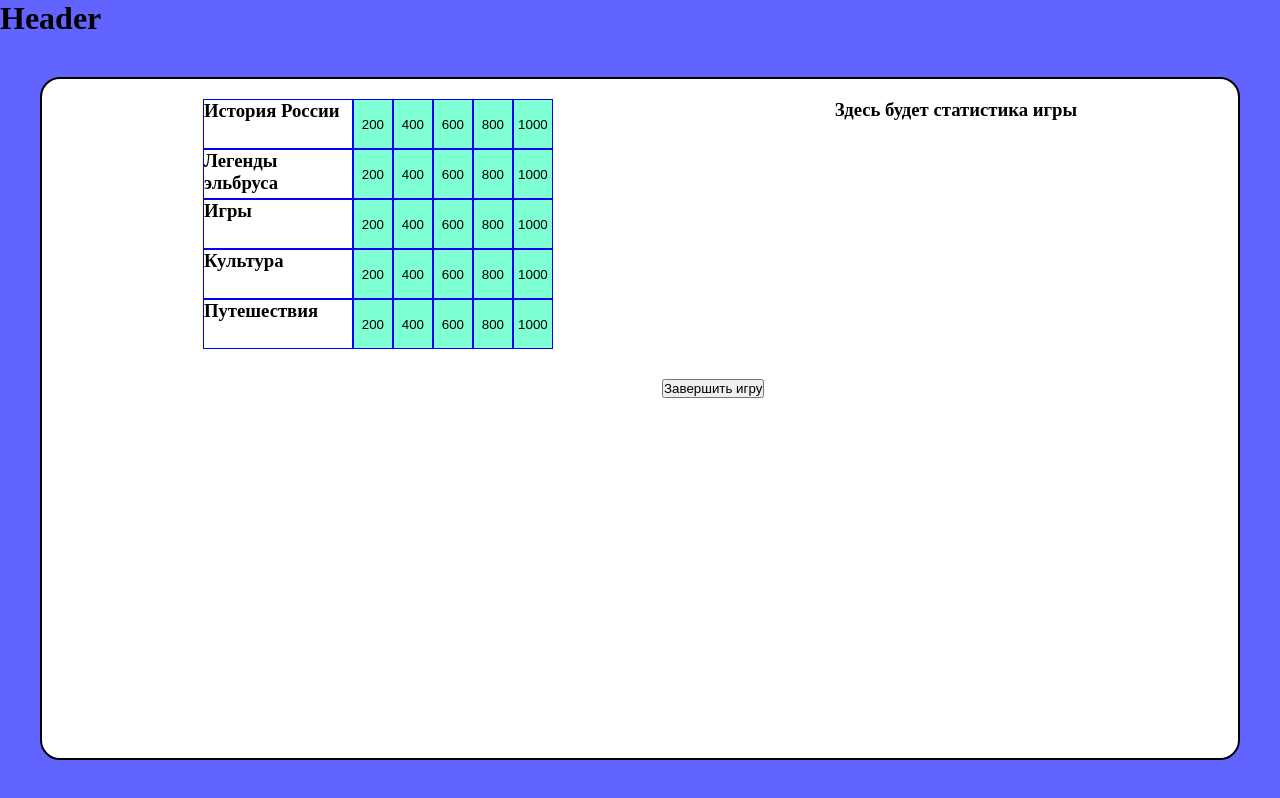
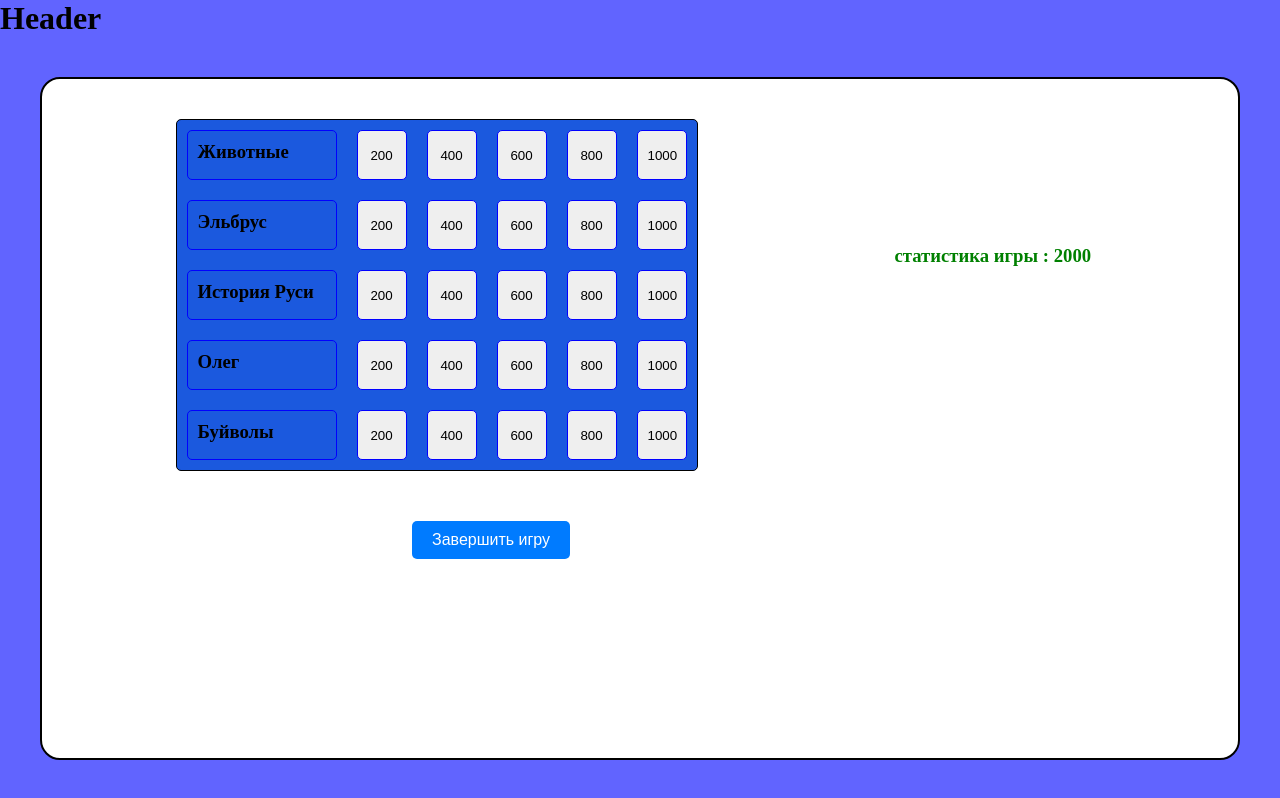
Before and after one commit to knight-artemis/Flash-Cards, a React (Vite) app in the folder client/: page /game in a window 1280 px wide. Built offline with nearby package versions, Linux system fonts and the light colour scheme.

Commit message:
kolya gamePage2

```diff
--- a/client/src/pages/GamePage/Game.module.css
+++ b/client/src/pages/GamePage/Game.module.css
@@ -1,28 +1,63 @@
 .question {
     border: 1px solid blue;
+    border-radius: 5px;
     width: 150px;
     height: 50px;
+    margin: 10px;
+    padding: 10px;
+}
+
+.for_game {
+    border: 1px solid black;
+    border-radius: 5px;
+    background-color: rgb(27, 89, 222);
 }
 
 .price {
     border: 1px solid blue;
-    width: 40px;
+    border-radius: 5px;
+    width: 50px;
     height: 50px;
-    background-color: aquamarine;
+    margin: 10px;
+    padding: 10px;
+
 }
 
 .row {
     display: flex;
     flex-direction: row;
+    justify-content: center;
 }
 
 .game {
     display: flex;
     justify-content: space-around;
+    align-items: center;
+    margin: 10px;
+    padding: 10px;
 }
 
 .button {
     margin-top: 30px;
-    margin-left: 600px;
+    margin-left: 350px;
+    padding: 10px 20px;
+    background-color: #007bff;
+    color: white;
+    border: none;
+    border-radius: 5px;
+    font-size: 16px;
+    cursor: pointer;
+    transition: background-color 0.3s, color 0.3s;
+}
 
+.button:hover {
+    background-color: #0056b3;
 }
+
+.state {
+    width: 200px;
+    height: 200px;
+    margin: 10px;
+    padding-top: 50px;
+    color: green;
+}
--- a/client/src/pages/GamePage/GamePage.tsx
+++ b/client/src/pages/GamePage/GamePage.tsx
@@ -5,47 +5,216 @@ import styles from "./Game.module.css";
 export default function GamePage() {
   const themes = [
     {
-      name: "История России",
-      price: [200, 400, 600, 800, 1000],
+      title: "Животные",
+      cards: [
+        {
+          themeId: 1,
+          answer: "жеребец",
+          question:
+            "Какое животное является символом долголетия в китайской культуре?",
+          points: 200,
+        },
+        {
+          themeId: 1,
+          answer: "гепард",
+          question: "Как называется самое быстрое сухопутное животное?",
+          points: 400,
+        },
+        {
+          themeId: 1,
+          answer: "лев",
+          question: "Какой вид крупных кошачьих обычно охотится на слонов?",
+          points: 600,
+        },
+        {
+          themeId: 1,
+          answer: "медведь",
+          question: "Какое животное является национальным символом России??",
+          points: 800,
+        },
+        {
+          themeId: 1,
+          answer: "песец",
+          question: "Как называется наименьшая из кошачьих диких кошек?",
+          points: 1000,
+        },
+      ],
     },
     {
-      name: "Легенды эльбруса",
-      price: [200, 400, 600, 800, 1000],
+      title: "Эльбрус",
+      cards: [
+        {
+          themeId: 2,
+          answer: "5642",
+          question: "Какая высота Эльбруса, самой высокой горы в России?",
+          points: 200,
+        },
+        {
+          themeId: 2,
+          answer: "кавказский хребет",
+          question: "Какой хребет Кавказских гор проходит через Эльбрус?",
+          points: 400,
+        },
+        {
+          themeId: 2,
+          answer: "восточный и западный",
+          question: "Как называется северный и южный пик Эльбруса?",
+          points: 600,
+        },
+        {
+          themeId: 2,
+          answer: "кабардино-балкария",
+          question: "В каком регионе находится гора Эльбрус?",
+          points: 800,
+        },
+        {
+          themeId: 2,
+          answer: "спящий вулкан",
+          question:
+            "Какой тип вулканического комплекса представляет собой Эльбрус?",
+          points: 1000,
+        },
+      ],
     },
     {
-      name: "Игры",
-      price: [200, 400, 600, 800, 1000],
+      title: "История Руси",
+      cards: [
+        {
+          themeId: 2,
+          answer: "5642",
+          question: "Какая высота Эльбруса, самой высокой горы в России?",
+          points: 200,
+        },
+        {
+          themeId: 2,
+          answer: "кавказский хребет",
+          question: "Какой хребет Кавказских гор проходит через Эльбрус?",
+          points: 400,
+        },
+        {
+          themeId: 2,
+          answer: "восточный и западный",
+          question: "Как называется северный и южный пик Эльбруса?",
+          points: 600,
+        },
+        {
+          themeId: 2,
+          answer: "кабардино-балкария",
+          question: "В каком регионе находится гора Эльбрус?",
+          points: 800,
+        },
+        {
+          themeId: 2,
+          answer: "спящий вулкан",
+          question:
+            "Какой тип вулканического комплекса представляет собой Эльбрус?",
+          points: 1000,
+        },
+      ],
     },
     {
-      name: "Культура",
-      price: [200, 400, 600, 800, 1000],
+      title: "Олег",
+      cards: [
+        {
+          themeId: 2,
+          answer: "5642",
+          question: "Какая высота Эльбруса, самой высокой горы в России?",
+          points: 200,
+        },
+        {
+          themeId: 2,
+          answer: "кавказский хребет",
+          question: "Какой хребет Кавказских гор проходит через Эльбрус?",
+          points: 400,
+        },
+        {
+          themeId: 2,
+          answer: "восточный и западный",
+          question: "Как называется северный и южный пик Эльбруса?",
+          points: 600,
+        },
+        {
+          themeId: 2,
+          answer: "кабардино-балкария",
+          question: "В каком регионе находится гора Эльбрус?",
+          points: 800,
+        },
+        {
+          themeId: 2,
+          answer: "спящий вулкан",
+          question:
+            "Какой тип вулканического комплекса представляет собой Эльбрус?",
+          points: 1000,
+        },
+      ],
     },
     {
-      name: "Путешествия",
-      price: [200, 400, 600, 800, 1000],
+      title: "Буйволы",
+      cards: [
+        {
+          themeId: 2,
+          answer: "5642",
+          question: "Какая высота Эльбруса, самой высокой горы в России?",
+          points: 200,
+        },
+        {
+          themeId: 2,
+          answer: "кавказский хребет",
+          question: "Какой хребет Кавказских гор проходит через Эльбрус?",
+          points: 400,
+        },
+        {
+          themeId: 2,
+          answer: "восточный и западный",
+          question: "Как называется северный и южный пик Эльбруса?",
+          points: 600,
+        },
+        {
+          themeId: 2,
+          answer: "кабардино-балкария",
+          question: "В каком регионе находится гора Эльбрус?",
+          points: 800,
+        },
+        {
+          themeId: 2,
+          answer: "спящий вулкан",
+          question:
+            "Какой тип вулканического комплекса представляет собой Эльбрус?",
+          points: 1000,
+        },
+      ],
     },
   ];
+
+  const questionHandler = () => {
+    console.log("Попали в кнопку");
+  };
 
   return (
     <>
       <div className={styles.game}>
-        <div>
+        <div className={styles.for_game}>
           {themes &&
             themes.map((theme) => (
-              <div className={styles.row} key={theme.name}>
-                <h3 className={styles.question}>{theme.name}</h3>
+              <div className={styles.row} key={theme.title}>
+                <h3 className={styles.question}>{theme.title}</h3>
                 <div className={styles.row}>
-                  {theme.price.map((price) => (
-                    <button className={styles.price} key={price}>
-                      {price}
+                  {theme.cards.map((price) => (
+                    <button
+                      onClick={questionHandler}
+                      className={styles.price}
+                      key={price.points}
+                    >
+                      {price.points}
                     </button>
                   ))}
                 </div>
               </div>
             ))}
         </div>
-        <div>
-          <h3>Здесь будет статистика игры</h3>
+
+        <div className={styles.state}>
+          <h3>статистика игры : 2000 </h3>
         </div>
       </div>
       <button className={styles.button} type="button">
```
Also changed, not shown: 1 other file (tests, documents, lock files or other folders).
